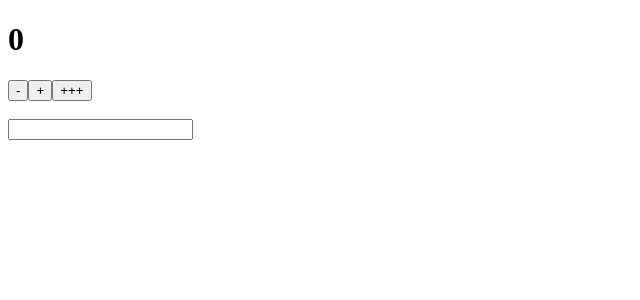
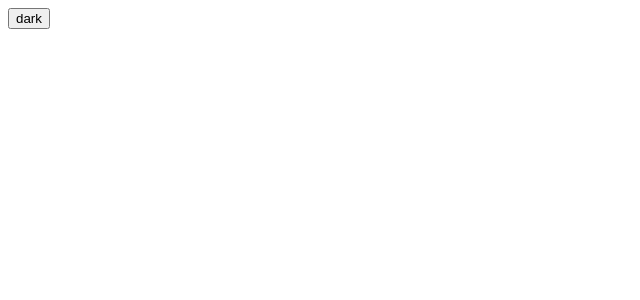
Before and after one commit to erickgust/react-hooks, a React (Vite) app: page / in a window 1280 px wide. Shown: the top 300 px of the page, without its empty margins (0-640 px from the left). Built offline with nearby package versions, Linux system fonts and the light colour scheme.

Commit message:
Add useContext example

```diff
--- a/src/app.tsx
+++ b/src/app.tsx
@@ -1,44 +1,42 @@
-import { useEffect, useState } from "react"
+import { createContext, ReactNode, useContext } from "react"
+
+type ThemeContextType = {
+  mode: 'dark' | 'light'
+}
+
+const ThemeContext = createContext<ThemeContextType | null>(null)
+
+function ThemeContextProvider({ children }: { children: ReactNode | ReactNode[] }) {
+  return (
+    <ThemeContext.Provider value={{ mode: 'dark' }}>
+      {children}
+    </ThemeContext.Provider>
+  )
+}
+
+function useTheme() {
+  const theme = useContext(ThemeContext)
+
+  if (!theme) {
+    throw new Error('You must wrap your component with <ThemeContextProvider />')
+  }
+
+  return theme
+}
 
 function App() {
-  const [counter, setCounter] = useState(0)
-  const [name, setName] = useState('')
+  return (
+    <ThemeContextProvider>
+      <Button />
+    </ThemeContextProvider>
+  )
+}
 
-  const handlePlus = () => setCounter((counter) => counter + 1)
-  const handleMinus = () => setCounter((counter) => counter - 1)
-  const plusThree = () => {
-    setCounter(counter => counter + 1)
-    setCounter(counter => counter + 1)
-    setCounter(counter => counter + 1)
-  }
-
-  useEffect(() => {
-    console.log('first render')
-
-    return () => console.log('unmount')
-  }, [])
-
-  useEffect(() => {
-    console.log('counter')
-  }, [counter])
-
-  useEffect(() => {
-    console.log('name')
-  }, [name])
+function Button() {
+  const theme = useTheme()
 
   return (
-    <>
-      <h1>{counter}</h1>
-      <button type="button" onClick={handleMinus}>-</button>
-      <button type="button" onClick={handlePlus}>+</button>
-      <button type="button" onClick={plusThree}>+++</button>
-
-      <div>
-        <span>{name}</span>
-        <br />
-        <input onChange={e => setName(e.target.value)} />
-      </div>
-    </>
+    <button type="button">{theme.mode}</button>
   )
 }
 
```
